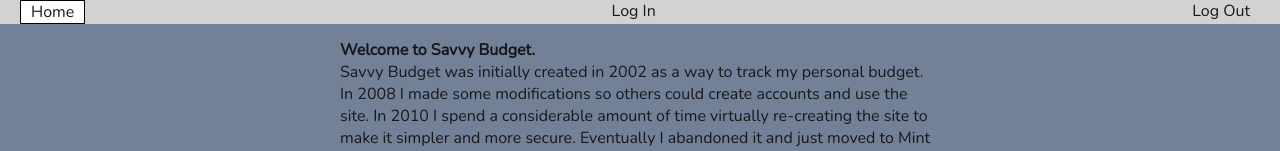
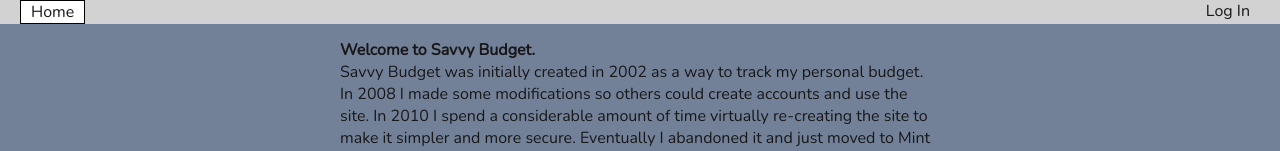
Before and after one commit to astead/savvy-budget-web, a React (Create React App) app: page / in a window 1280 px wide. Shown: the top 151 px of the page. Built offline with nearby package versions, Linux system fonts and the light colour scheme.

Commit message:
Show/Hide login/logout buttons appropriately.

```diff
--- a/src/components/header.tsx
+++ b/src/components/header.tsx
@@ -41,9 +41,8 @@ export const Header = ({currTab}) => {
       { isAuthenticated && <Link to={"/Transactions/-1/-3/0/"+year+"/"+month} className={currTab === "Transactions"?"menuLink menuLink-selected":"menuLink"}>Transactions</Link> }
       { isAuthenticated && <Link to="/Envelopes" className={currTab === "Envelopes"?"menuLink menuLink-selected":"menuLink"}>Envelopes</Link> }
       { isAuthenticated && <Link to="/Configure" className={currTab === "Configure"?"menuLink menuLink-selected":"menuLink"}>Configure</Link> }
-      <LoginButton/>
-
-      <LogoutButton/>
+      { !isAuthenticated && <LoginButton/> }
+      { isAuthenticated && <LogoutButton/> }
     </div>
   );
 };
```
